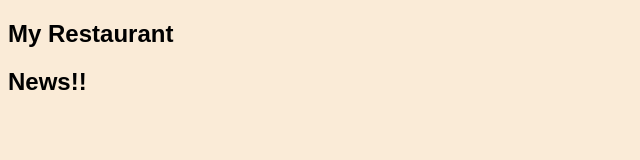
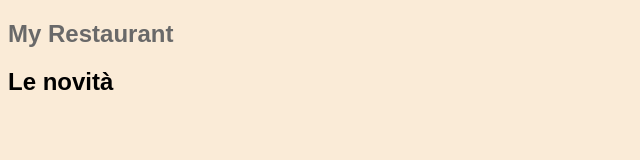
Before and after one commit to Giuliafed/my-restaurant, a plain HTML site: page index.html in a window 1280 px wide. Shown: the whole page, without its empty margins (0-640 px from the left). Drawn offline with Linux system fonts and the light colour scheme.

Commit message:
new styling

```diff
--- a/index.html
+++ b/index.html
@@ -13,7 +13,7 @@
         </nav>
     </header>
     <section>
-        <h2>News!!</h2>
+        <h2>Le novità</h2>
     </section>
 </body>
 </html>
--- a/style.css
+++ b/style.css
@@ -2,3 +2,6 @@ body {
     background-color: antiquewhite;
     font-family: Arial, Helvetica, sans-serif;
 }
+h1{
+color: dimgrey;
+}
```
